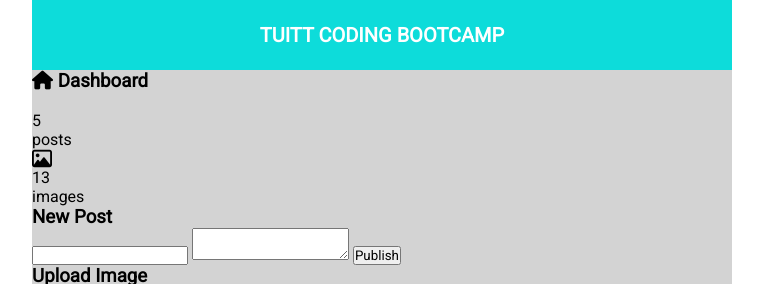
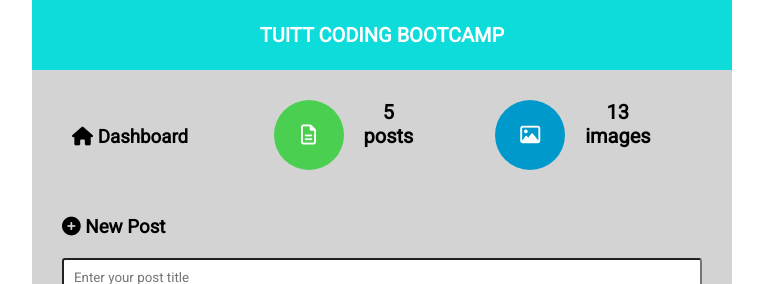
Before and after one commit to lorenzojanrommel/lorenzojanrommel.github.io, a PHP site: page / in a window 1280 px wide. Shown: the top 284 px of the page, without its empty margins (258-1021 px from the left). Run offline with PHP 8.4, Linux system fonts and the light colour scheme; some libraries are stand-ins or nearby versions.

Commit message:
Update mod02-05

```diff
--- a/mod02-05/css/style.css
+++ b/mod02-05/css/style.css
@@ -1,3 +1,9 @@
+/*
+*
+*General Rules
+*
+*/
+
 /* css reset */
 * {
 /* removes default padding and margins*/
@@ -37,3 +43,119 @@ footer {
 text-align: center;
 font-size: 14px;
 }
+
+form{
+text-align: right;
+padding: 10px 20px 20px; /*10px --top 20px-- right 20px--bottom 20px--left*/
+}
+
+main {
+padding: 20px 10px  10px;
+
+}
+
+h3	{
+padding-top: 10px;
+padding-bottom: 10px;
+padding-left: 20px;
+}
+/*
+ *
+ *Dashboard
+ *
+ */
+ #postCircle, #imageCircle {
+ 	height: 70px;
+ 	width: 70px;
+ 	background-color: red;
+ 	border-radius: 50%;
+ 	color: white;
+ 	text-align: center; /*horizontal*/
+ 	line-height: 70px; /*vertical*/
+ 	float: left;
+ }
+ #postCircle {
+ 	background-color: #4acf50
+ }
+
+ #imageCircle {
+ 	background-color: #09c
+ }
+
+ .inline-blocked {
+ 	display: inline-block;
+    text-align: center;
+    height: 20px;
+    margin-left: 20px;
+    font-size: 20px;
+    font-weight: bold;
+ }
+
+ .dashColumns
+ {
+ 	width: 32%;
+ 	height: 100px;
+ 	display: inline-block;
+ 	padding: 10px;
+ }
+
+/*
+*
+* Buttons
+*
+*/
+
+.btn {
+	border: none;
+	padding: 15px 30px; /* 15px top, bottom ----- 30px left - right*/
+	font-size: 14px;
+	border-radius: 5px; /*removes edges*/
+	color: white;
+}
+
+.btn-blue{
+	background-color: #09c; /*0099cc*/
+}
+.btn-green {
+	background-color: #4caf50
+}
+
+/*
+*
+*Images
+*
+*/
+
+.img-set-holder{
+	text-align: center;
+	margin-top: 10px;
+}
+
+.img-set {
+		height: 100px; /*Defined to maintain aspect ratio of images*/
+		/*width: 100px;*/
+		padding: 5px; /*targets all sides -- -- top bottom left right*/
+		background: #FFF;
+		border-radius: 3px;
+		margin: 0 5px;
+}
+/*
+*
+* Post
+*
+*/
+#postTitle, #postContent {
+	width: 100%;
+	border-radius: 3px;
+	padding: 10px;
+
+}
+#postTitle
+{
+	margin-bottom: 20px;
+}
+#postContent {
+	height: 100px;
+	margin-bottom: 10px;
+	padding: 10px;
+}
--- a/mod02-05/index.html
+++ b/mod02-05/index.html
@@ -22,50 +22,60 @@
 
 		<main>
 			<!-- dashboard -->
-			<section>
+			<section id="mainDashboard">
+				<div class="dashColumns">
 				<h3><i class="fa fa-home"></i> Dashboard</h3>
+				</div>
 
 				<!-- posts -->
-				<div>
-					<div><i class="fa file-text-o fa-lg"></i></div>
+				<div class="dashColumns">
+					<div id="postCircle">
+						<i class="fa fa-file-text-o fa-lg"></i>
+				</div>
+				<div class="inline-blocked">
 					<p>5</p>
 					<p>posts</p>
 				</div>
+				</div>
 
 				<!-- images -->
-				<div>
-					<div><i class="fa fa-picture-o fa-lg"></i></div>
+				<div class="dashColumns">
+					<div id="imageCircle">
+						<i class="fa fa-picture-o fa-lg"></i>
+					</div>
+					<div class="inline-blocked">
 					<p>13</p>
 					<p>images</p>
+					</div>
 				</div>
 			</section>
 
 			<!-- new post -->
 			<section>
-				<h3>New Post</h3>
+				<h3><i class="fa fa-plus-circle"> </i> New Post</h3>
 
 				<form method="" action="">
-					<input type="" name="">
-					<textarea></textarea>
-					<input type="submit" name="" value="Publish">
+					<input id="postTitle" type="" name="" placeholder="Enter your post title">
+					<textarea id="postContent" placeholder="Enter your content here"></textarea>
+					<input type="submit" name="" id="btnPublish" class="btn btn-blue" value="Publish">
 				</form>
 			</section>
 
 			<!-- upload image -->
 			<section>
-				<h3>Upload Image</h3>
-
-				<div>
-					<img src="http://lorempixel.com/200/200/">
-					<img src="http://lorempixel.com/200/200/">
-					<img src="http://lorempixel.com/200/200/">
-					<img src="http://lorempixel.com/200/200/">
-					<img src="http://lorempixel.com/200/200/">
+				<h3><i class="fa fa-cloud-upload" aria-hidden="true"></i> Upload Image</h3>
+				<!-- Images -->
+				<div class="img-set-holder">
+					<img class="img-set" src="http://lorempixel.com/200/200/" alt="">
+					<img class="img-set" src="http://lorempixel.com/200/200/" alt="">
+					<img class="img-set" src="http://lorempixel.com/200/200/" alt="">
+					<img class="img-set" src="http://lorempixel.com/200/200/" alt="">
+					<img class="img-set" src="http://lorempixel.com/200/200/" alt="">
 				</div>
 
 				<form method="" action="">
-					<button type="button">Upload</button>
-					<button type="button">Browse</button>
+					<button type="button" class="btn btn-green"><i class="fa fa-upload"></i> Upload</button>
+					<button type="button" class="btn btn-blue"><i class="fa fa-file-image-o"></i> Browse</button>
 				</form>
 			</section>
 		</main>
```
Lines whose indentation alone changed are shown as unchanged.
